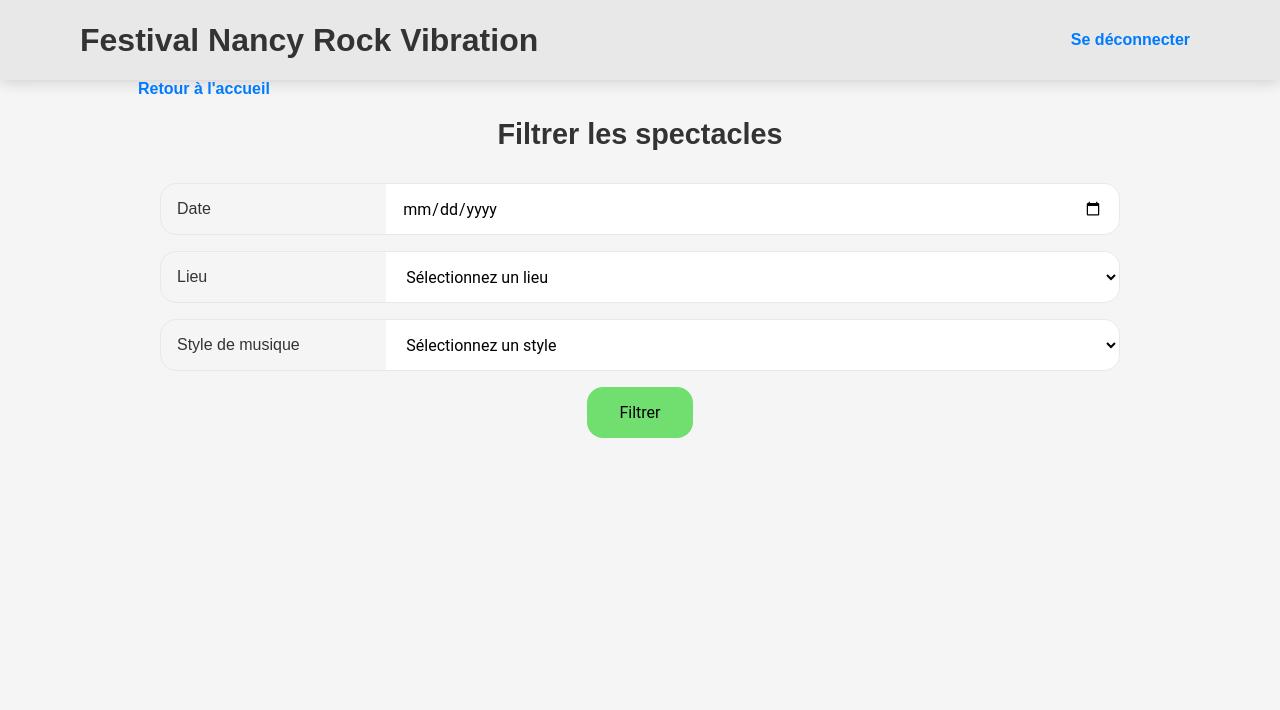
After one commit to juliennoel22/SAE-NRV, a PHP site: template src/views/pages/filter-form.php in a window 1280 px wide. The commit adds this page. Shown: the top 710 px of the page. Run offline with PHP 8.4, Linux system fonts and the light colour scheme; the template is opened without the code that fills it, so the values that code supplies are empty; some libraries are stand-ins or nearby versions.

Commit message:
ajout des filtres

```diff
--- a/src/routes/web.php
+++ b/src/routes/web.php
@@ -7,7 +7,7 @@ use iutnc\NRV\classes\Actions\LoginAction;
 use iutnc\NRV\classes\Actions\LogoutAction;
 use iutnc\NRV\classes\Actions\RegisterAction;
 use iutnc\NRV\classes\Actions\StaffAction;
-
+use iutnc\NRV\classes\Actions\FilterSpectaclesAction;
 use iutnc\NRV\classes\Actions\ListSpectaclesAction;
 
 // Autres actions à inclure selon les besoins...
@@ -19,6 +19,7 @@ return [
     'logout' => LogoutAction::class,
     'spectacles' => ListSpectaclesAction::class,
     'staff' => StaffAction::class,
+    'filter' => FilterSpectaclesAction::class,
 
 
     // Ajouter d'autres routes ici
--- /dev/null
+++ b/src/views/pages/filter-form.php
@@ -0,0 +1,44 @@
+<section id="filter-spectacles">
+    <a href="?action=default">Retour à l'accueil</a>
+    <h2>Filtrer les spectacles</h2>
+    <?php if (!empty($errorMessage)): ?>
+        <div class="error">
+            <span><?= htmlspecialchars($errorMessage) ?></span>
+            <span class="close">&times;</span>
+        </div>
+    <?php endif; ?>
+
+    <form method="post" action="?action=filter" class="form form-action">
+        <div class="inputs">
+            <div class="input-parent">
+                <label for="date">Date</label>
+                <input type="date" id="date" name="date">
+            </div>
+
+            <div class="input-parent">
+                <label for="lieu">Lieu</label>
+                <select id="lieu" name="lieu">
+                    <option value="">Sélectionnez un lieu</option>
+                    <?php foreach ($lieux as $lieu): ?>
+                        <option value="<?= htmlspecialchars($lieu['lieu_id']) ?>">
+                            <?= htmlspecialchars($lieu['lieu_nom']) ?>
+                        </option>
+                    <?php endforeach; ?>
+                </select>
+            </div>
+
+            <div class="input-parent">
+                <label for="style">Style de musique</label>
+                <select id="style" name="style">
+                    <option value="">Sélectionnez un style</option>
+                    <?php foreach ($styles as $style): ?>
+                        <option value="<?= htmlspecialchars($style['spectacle_style_musique']) ?>">
+                            <?= htmlspecialchars($style['spectacle_style_musique']) ?>
+                        </option>
+                    <?php endforeach; ?>
+                </select>
+            </div>
+        </div>
+        <button type="submit">Filtrer</button>
+    </form>
+</section>
--- a/src/views/pages/home.php
+++ b/src/views/pages/home.php
@@ -11,9 +11,9 @@
         spectacles préférés.</p>
     <ul>
         <li><a href="?action=spectacles&filter=all" class="program-link">Programme complet</a></li>
-        <li><a href="?action=spectacles&filter=date" class="program-link">Par date</a></li>
-        <li><a href="?action=spectacles&filter=lieu" class="program-link">Par lieu</a></li>
-        <li><a href="?action=spectacles&filter=music" class="program-link">Par style de musique</a></li>
+        <li><a href="?action=filter" class="program-link">Filtrer les spectacles</a></li>
+
+
     </ul>
 </section>
 
```
Also changed, not shown: src/classes/Actions/FilterSpectaclesAction.php (added, +56 -0 lines), src/classes/Database/NRVRepository.php (+53 -1 lines), src/views/pages/spectacles.php (+10 -6 lines).
